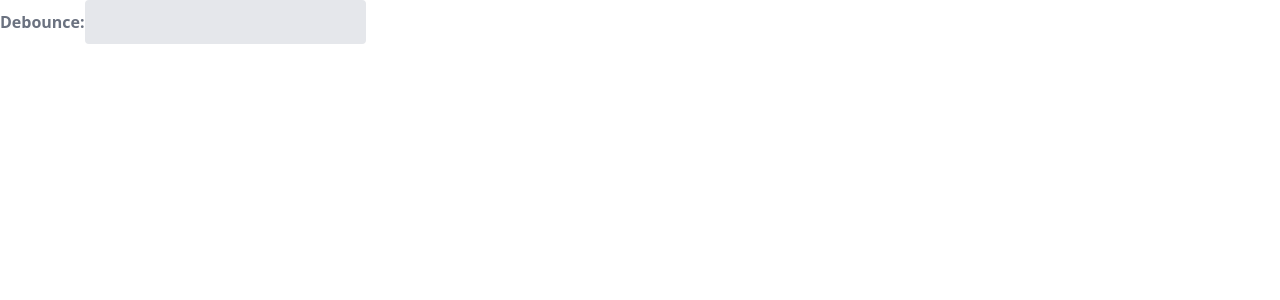
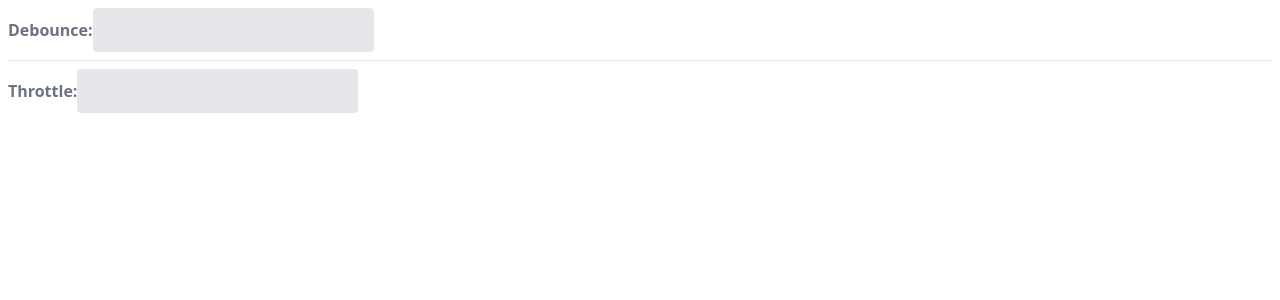
Before and after one commit to backas36/react-ts-starter, a React (Vite) app: page /debounce-throttle in a window 1280 px wide. Shown: the top 300 px of the page. Built offline with nearby package versions, Linux system fonts and the light colour scheme.

Commit message:
feat: throttle demo

```diff
--- /dev/null
+++ b/src/hooks/useThrottle.tsx
@@ -0,0 +1,14 @@
+// eslint-disable-next-line @typescript-eslint/no-explicit-any
+const useThrottle = <F extends (...args: any[]) => void>(fn: F, delay: number) => {
+    let timeout: number | null = null;
+    return (...args: Parameters<F>) => {
+        if (timeout) {
+            return;
+        }
+        fn(...args);
+        timeout = setTimeout(() => {
+            timeout = null;
+        }, delay);
+    };
+};
+export default useThrottle;
--- a/src/page/DebounceThrottlePage.tsx
+++ b/src/page/DebounceThrottlePage.tsx
@@ -1,6 +1,7 @@
 import { useState } from "react";
 
 import useDebounce from "@/hooks/useDebounce";
+import useThrottle from "@/hooks/useThrottle";
 
 interface ICountry {
     name: string;
@@ -27,8 +28,11 @@ const DebounceThrottlePage = () => {
     };
     const handleLoadDataDebounced = useDebounce(loadData, 5000);
     //const handleLoadDataDebounced = loadData;
+
+    const handleLoadDataThrottle = useThrottle(loadData, 5000);
+    //const handleLoadDataThrottle = loadData;
     return (
-        <div>
+        <div className='p-2'>
             <label className='block font-bold text-gray-500'>
                 Debounce:
                 <input
@@ -44,6 +48,22 @@ const DebounceThrottlePage = () => {
                         return <div key={idx}>{country.name}</div>;
                     })}
             </div>
+            <hr className='my-2 divide-y-2' />
+            <label className='block font-bold text-gray-500'>
+                Throttle:
+                <input
+                    type='text'
+                    onChange={(e) => handleLoadDataThrottle(e.target.value)}
+                    className=' appearance-none rounded border-2 border-gray-200 bg-gray-200 px-4 py-2 text-gray-700 focus:border-purple-500 focus:bg-white focus:outline-none'
+                />
+            </label>
+            <div className=''>
+                {data &&
+                    data.length > 0 &&
+                    data.map((country, idx) => {
+                        return <div key={idx}>{country.name}</div>;
+                    })}
+            </div>
         </div>
     );
 };
```
